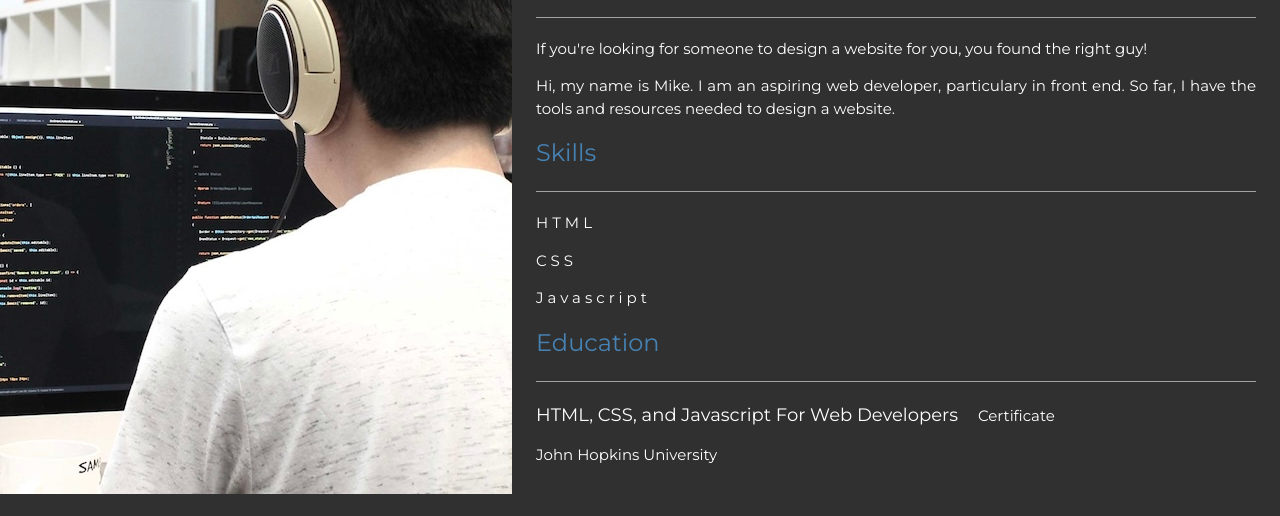
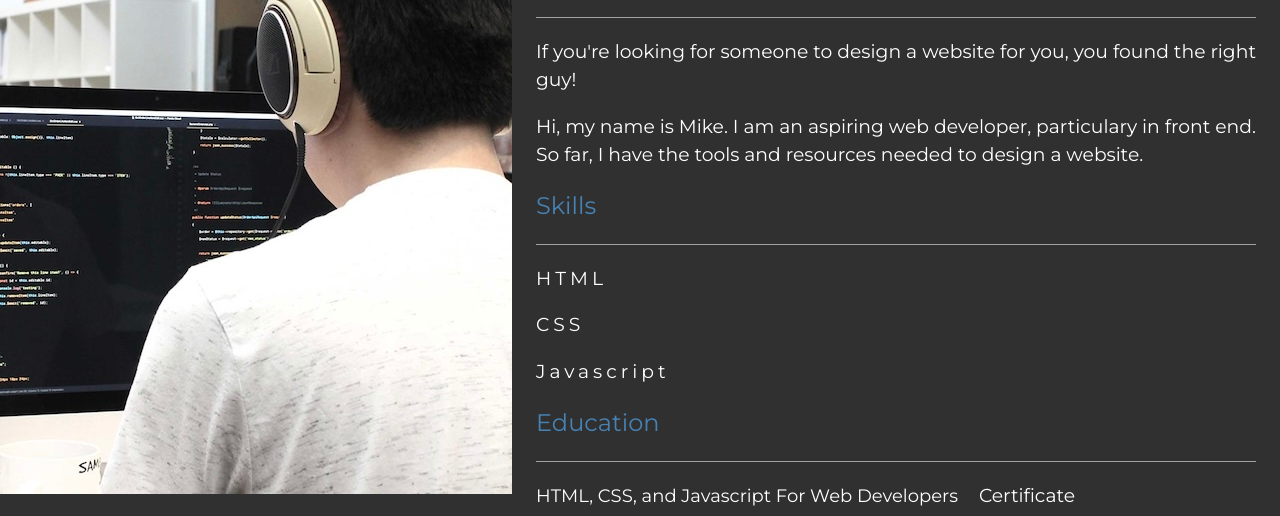
Before and after one commit to mikeechulo/scatch-portfolio, a plain HTML site: page index.html in a window 1280 px wide. Shown: the part 276-792 px from the top of the page. Drawn offline with nearby package versions, Linux system fonts and the light colour scheme.

Commit message:
Update style.css

```diff
--- a/css/style.css
+++ b/css/style.css
@@ -6,6 +6,7 @@ body, h1,h2,h3,h4,h5,h6 {
 
 p {
     color: white;
+    font-size: 125%;
 }
 
 a {
```
